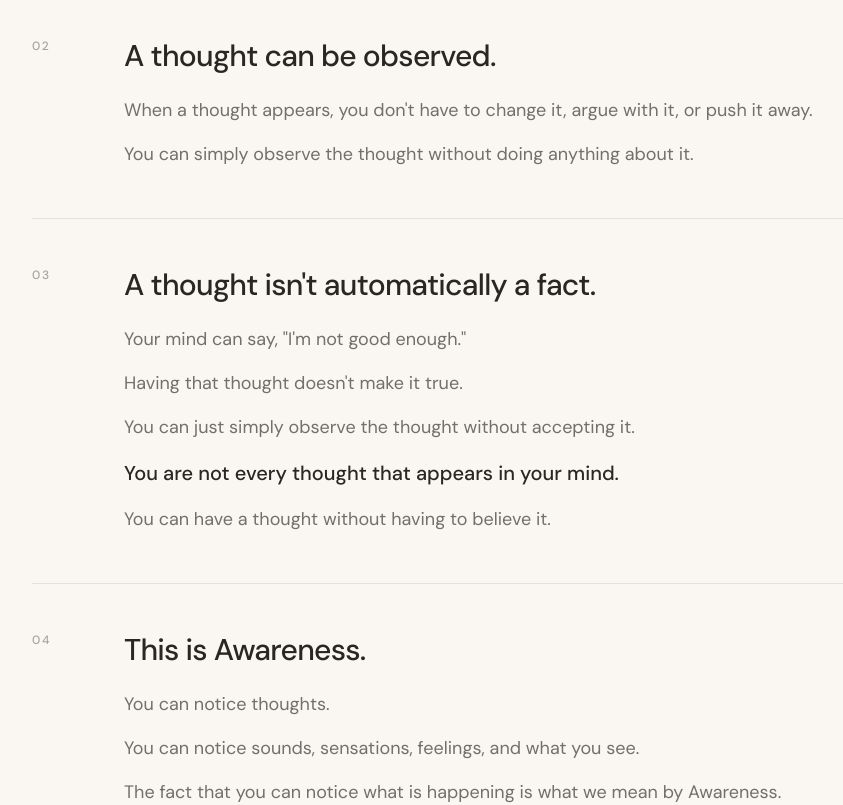
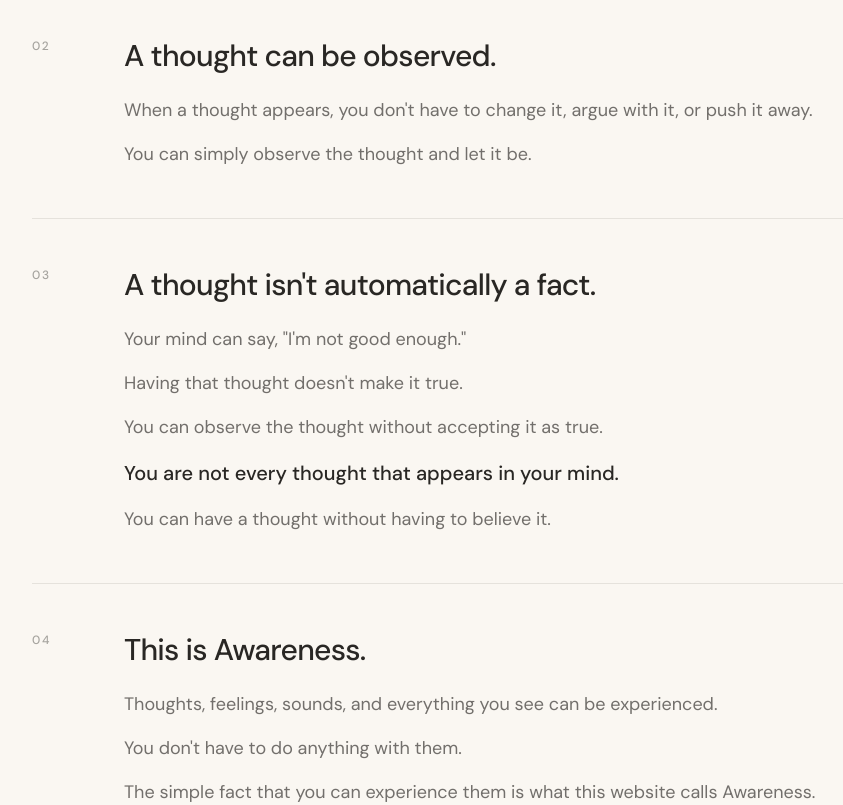
Before and after one commit to tenjeebkc/I-AM-Guide-to-Awareness, a Next.js app: page /learn in a window 1280 px wide. Shown: the part 740-1545 px from the top of the page, without its empty margins (96-939 px from the left). Built offline with nearby package versions, Linux system fonts and the light colour scheme.

Commit message:
Improvised the page contents

```diff
--- a/app/about/page.tsx
+++ b/app/about/page.tsx
@@ -43,7 +43,7 @@ export default function AboutPage() {
             <p>This isn&apos;t a belief system you need to accept.</p>
 
             <p>
-              Read the ideas. Notice your own experience. See what makes sense
+              Read the ideas. Look at your own experience. See what makes sense
               to you.
             </p>
           </div>
--- a/app/learn/page.tsx
+++ b/app/learn/page.tsx
@@ -17,7 +17,7 @@ const sections = [
     title: "A thought can be observed.",
     paragraphs: [
       "When a thought appears, you don't have to change it, argue with it, or push it away.",
-      "You can simply observe the thought without doing anything about it.",
+      "You can simply observe the thought and let it be.",
     ],
   },
   {
@@ -26,7 +26,7 @@ const sections = [
     paragraphs: [
       'Your mind can say, "I\'m not good enough."',
       "Having that thought doesn't make it true.",
-      "You can just simply observe the thought without accepting it.",
+      "You can observe the thought without accepting it as true.",
     ],
     emphasis: "You are not every thought that appears in your mind.",
     afterEmphasis: "You can have a thought without having to believe it.",
@@ -35,9 +35,9 @@ const sections = [
     number: "04",
     title: "This is Awareness.",
     paragraphs: [
-      "You can notice thoughts.",
-      "You can notice sounds, sensations, feelings, and what you see.",
-      "The fact that you can notice what is happening is what we mean by Awareness.",
+      "Thoughts, feelings, sounds, and everything you see can be experienced.",
+      "You don't have to do anything with them.",
+      "The simple fact that you can experience them is what this website calls Awareness.",
     ],
   },
   {
--- a/app/page.tsx
+++ b/app/page.tsx
@@ -19,7 +19,7 @@ export default function HomePage() {
 
           <p className="mt-6 max-w-2xl text-lg leading-8 text-[#292724]/65 sm:text-xl">
             Thoughts happen all the time. Some are helpful. Some are negative.
-            Some appear without warning. You can notice a thought without
+            Some appear without warning. A thought can appear without you having to
             believing it, following it, or trying to get rid of it.
           </p>
 
@@ -90,8 +90,8 @@ export default function HomePage() {
               </p>
 
               <p>
-                You don&apos;t have to turn it into a belief. Just notice your own
-                experience.
+                You don&apos;t have to turn it into a belief. It&apos;s simply something you can
+                look at for yourself.
               </p>
             </div>
 
--- a/app/questions/page.tsx
+++ b/app/questions/page.tsx
@@ -8,7 +8,7 @@ const questionGroups = [
       {
         question: "Am I my thoughts?",
         answer:
-          "You have thoughts, but you can also notice them. Having a thought like \"I'm not good enough\" doesn't mean you are that thought.",
+          "You have thoughts, but you don't have to become them. Having a thought like \"I'm not good enough\" doesn't mean you are that thought.",
       },
       {
         question: "What if I believe a thought?",
@@ -23,7 +23,7 @@ const questionGroups = [
       {
         question: "Do I need to stop thinking?",
         answer:
-          "No. Thinking is normal. The point isn't to create an empty mind but to notice thoughts when they appear.",
+          "No. Thinking is normal. The point isn't to create an empty mind or control every thought that appears.",
       },
     ],
   },
@@ -33,12 +33,12 @@ const questionGroups = [
       {
         question: "What is Awareness?",
         answer:
-          "Here, Awareness simply means the ability to notice what is happening — thoughts, feelings, sensations, sounds, and what you see.",
+          "Here, Awareness simply means being aware of what is happening — thoughts, feelings, sensations, sounds, and what you see.",
       },
       {
         question: "How do I know I'm aware?",
         answer:
-          "Right now, you're aware of these words. You may also notice sounds, sensations, or thoughts while reading them. You don't need to create that ability.",
+          "Right now, you're aware of these words. You may also hear sounds, feel sensations, or have thoughts while reading them. You don't need to create that ability.",
       },
       {
         question: "Do I need to stay aware all the time?",
@@ -58,17 +58,17 @@ const questionGroups = [
       {
         question: "Why does I AM matter?",
         answer:
-          "It can help you notice the difference between what is happening and the descriptions you put on yourself. You can have any thought or feeling without making them your identity.",
+          "It can help you see the difference between what is happening and the descriptions you put on yourself. You can have a thought or feeling without making it your identity.",
       },
       {
         question: "What about difficult emotions?",
         answer:
-          "You can notice an emotion without immediately trying to get rid of it. Feeling something doesn't mean you have to act on it.",
+          "You don't have to immediately get rid of a difficult emotion. You can let it be there without having to act on it.",
       },
       {
         question: "Do I have to practice this all day?",
         answer:
-          "No. There is no need to do it constantly. Start by noticing when you remember. Even a few seconds is enough.",
+          "No. You don't have to practice this all day. You don't have to keep watching your thoughts. There's nothing you need to maintain.",
       },
     ],
   },
```
